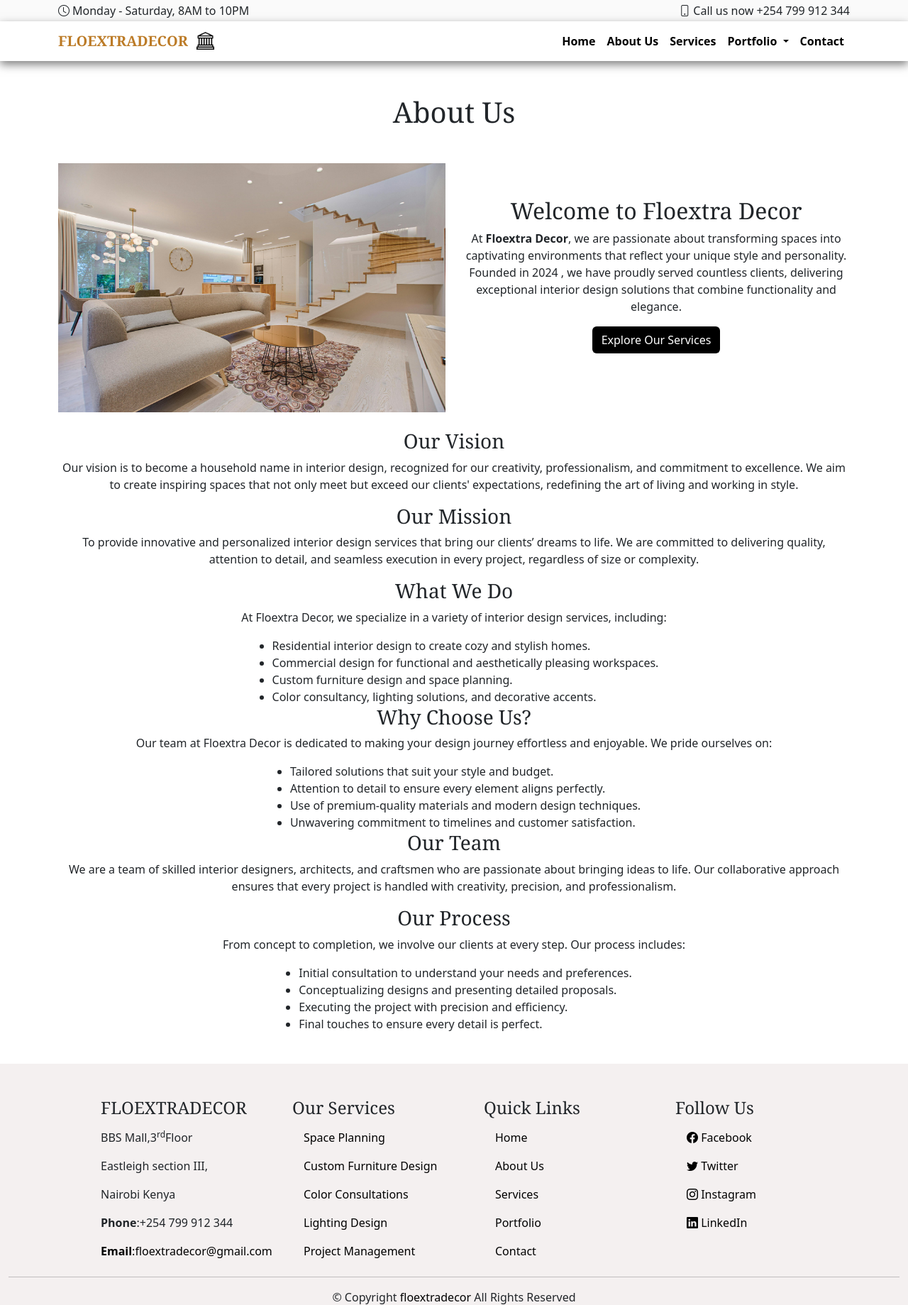
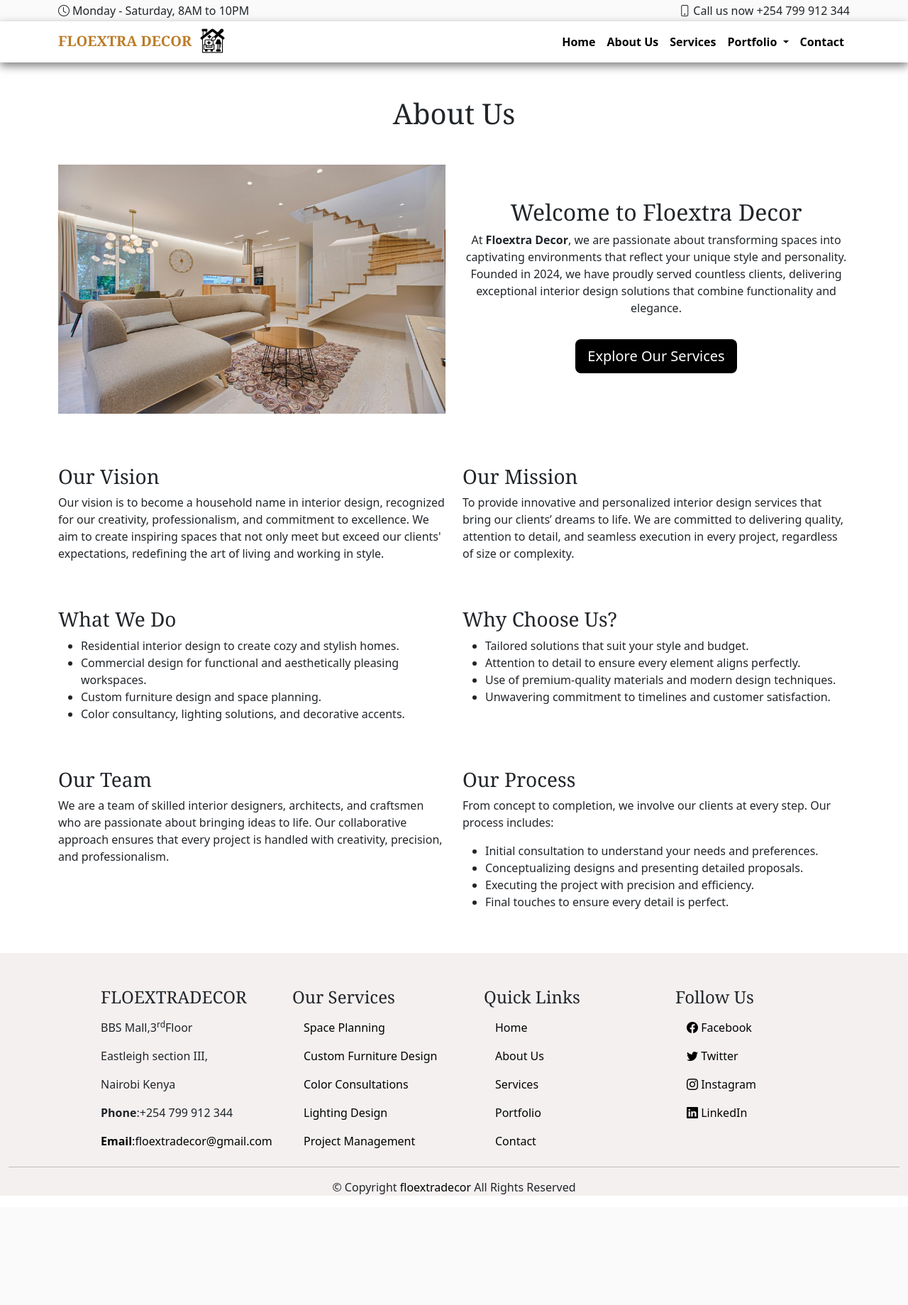
Before and after one commit to BeatriceNzilani/floextra, a Django app: page /about/ in a window 1280 px wide. Shown: the top 1839 px of the page at 71% size. After the commit the page ends 1683 px from the top, so only its background shows below. Run offline with Django 5.2, Linux system fonts and the light colour scheme; parts of the project's set-up code (start-up, migrations or seed data) failed here and were passed over; some libraries are stand-ins or nearby versions.

Commit message:
third commit

```diff
--- a/static/assets/css/style.css
+++ b/static/assets/css/style.css
@@ -7,11 +7,11 @@
     .dropdown:hover .dropdown-menu {
       display: block !important;
     }
-#naa{
-    height:25px;
-    margin-top: -5px;
-    margin-left: 7px
-}
+    #naa{
+      height:35px !important;
+      margin-top: -5px;
+      margin-left: 7px
+  }
     .bar {
       background-color: #fafafa;
       height: 30px;
@@ -581,3 +581,10 @@
     margin-top: 30px;
 
 }
+
+.pay{
+  background-image: url('/static/assets/img/art4.jpg') !important;
+  background-repeat: no-repeat;
+  background-position: center;
+  background-size: cover;
+}
--- a/templates/about.html
+++ b/templates/about.html
@@ -1,77 +1,83 @@
-{% extends 'parent-page.html'%}
+{% extends 'parent-page.html' %}
 
 {% load static %}
 
 {% block body %}
 <br><br>
-  <h1 class="text-center mb-5" data-aos="fade-up" data-aos-delay="100" >About Us</h1>
+<h1 class="text-center mb-5" data-aos="fade-up" data-aos-delay="100">About Us</h1>
 <div class="container">
-<div>
+  <!-- Row 1: Welcome Section -->
   <div class="row gy-4">
-  <img src="{% static 'assets/img/fancy.jpg' %}" alt="Interior Design Showcase" class=" col-md-6 order-1 order-md-1 img-fluid mb-4" data-aos="fade-up" data-aos-delay="200" >
-<div class=" col-md-6 order-2 order-md-2 text-center align-item-center pb-5 pt-md-5" id="abt">
-  <h2 data-aos="fade-up" data-aos-delay="300" >Welcome to Floextra Decor</h2>
-  <p data-aos="fade-up" data-aos-delay="300" >
-    At <strong>Floextra Decor</strong>, we are passionate about transforming spaces into
-      captivating environments that reflect your unique style and personality. Founded in 2024 , we have proudly served countless clients,
-      delivering exceptional interior design solutions that combine functionality and elegance.
+    <div class="col-md-6">
+      <img src="{% static 'assets/img/fancy.jpg' %}" alt="Interior Design Showcase" class="img-fluid mb-4" data-aos="fade-up" data-aos-delay="200">
+    </div>
+    <div class="col-md-6 text-center align-items-center py-5" id="abt">
+      <h2 data-aos="fade-up" data-aos-delay="300">Welcome to Floextra Decor</h2>
+      <p data-aos="fade-up" data-aos-delay="300">
+        At <strong>Floextra Decor</strong>, we are passionate about transforming spaces into captivating environments that reflect your unique style and personality. Founded in 2024, we have proudly served countless clients, delivering exceptional interior design solutions that combine functionality and elegance.
       </p>
-            <a class="btn  text-white  " href="{% url 'services' %}" id="btn1"   >Explore Our Services</a>
-</div>
-        </div>
+      <a class="btn btn-lg text-white mt-3" href="{% url 'services' %}" id="btn1">Explore Our Services</a>
     </div>
   </div>
 
-    <div class="text-center container" data-aos="fade-up" data-aos-delay="400" >
+  <!-- Row 2: Vision and Mission in Two Columns -->
+  <div class="row mt-5" data-aos="fade-up" data-aos-delay="400">
+    <div class="col-md-6">
       <h3>Our Vision</h3>
       <p>
         Our vision is to become a household name in interior design, recognized for our creativity, professionalism, and commitment to excellence. We aim to create inspiring spaces that not only meet but exceed our clients' expectations, redefining the art of living and working in style.
       </p>
-
+    </div>
+    <div class="col-md-6">
       <h3>Our Mission</h3>
       <p>
         To provide innovative and personalized interior design services that bring our clients’ dreams to life. We are committed to delivering quality, attention to detail, and seamless execution in every project, regardless of size or complexity.
       </p>
+    </div>
+  </div>
 
+  <!-- Row 3: What We Do and Why Choose Us in Two Columns -->
+  <div class="row mt-5" data-aos="fade-up" data-aos-delay="400">
+    <div class="col-md-6">
       <h3>What We Do</h3>
-  <p>
-    At Floextra Decor, we specialize in a variety of interior design services, including:
-  </p>
       <ul>
         <li>Residential interior design to create cozy and stylish homes.</li>
         <li>Commercial design for functional and aesthetically pleasing workspaces.</li>
         <li>Custom furniture design and space planning.</li>
         <li>Color consultancy, lighting solutions, and decorative accents.</li>
       </ul>
-
+    </div>
+    <div class="col-md-6">
       <h3>Why Choose Us?</h3>
-  <p>
-    Our team at Floextra Decor is dedicated to making your design journey effortless and enjoyable. We pride ourselves on:
-  </p>
       <ul>
         <li>Tailored solutions that suit your style and budget.</li>
         <li>Attention to detail to ensure every element aligns perfectly.</li>
         <li>Use of premium-quality materials and modern design techniques.</li>
         <li>Unwavering commitment to timelines and customer satisfaction.</li>
       </ul>
+    </div>
+  </div>
 
+  <!-- Row 4: Our Team and Our Process in Two Columns -->
+  <div class="row mt-5" data-aos="fade-up" data-aos-delay="400">
+    <div class="col-md-6">
       <h3>Our Team</h3>
       <p>
         We are a team of skilled interior designers, architects, and craftsmen who are passionate about bringing ideas to life. Our collaborative approach ensures that every project is handled with creativity, precision, and professionalism.
       </p>
-
-  <h3 >Our Process</h3>
+    </div>
+    <div class="col-md-6">
+      <h3>Our Process</h3>
       <p>
         From concept to completion, we involve our clients at every step. Our process includes:
       </p>
-  <ul >
-    <li >Initial consultation to understand your needs and preferences.</li>
+      <ul>
+        <li>Initial consultation to understand your needs and preferences.</li>
         <li>Conceptualizing designs and presenting detailed proposals.</li>
         <li>Executing the project with precision and efficiency.</li>
         <li>Final touches to ensure every detail is perfect.</li>
       </ul>
-
-
+    </div>
   </div>
 </div>
 <br><br>
--- a/templates/backup.html
+++ b/templates/backup.html
@@ -50,7 +50,7 @@
 
     <nav class="navbar navbar-expand-sm d-flex justify-content-between align-items-center">
       <div class="container justify-content-between">
-        <a href="#" class="navbar-brand">FLOEXTRADECOR <img src="{% static 'assets/img/1664928.png' %}" alt="" id="naa" class="align-items-center"></a>
+        <a href="#" class="navbar-brand">FLOEXTRADECOR <img src="{% static 'assets/img/icon1.png' %}" alt="" id="naa" class="align-items-center"></a>
         <button class="navbar-toggler" data-bs-target="#links" data-bs-toggle="collapse" aria-label="navigations" aria-expanded="false" type="button" aria-controls="links">
           <span class="navbar-toggler-icon"></span>
         </button>
--- a/templates/display.html
+++ b/templates/display.html
@@ -3,7 +3,7 @@
 {% load static %}
 
 {% block body %}
-	<table class="table table-bordered border-black border-5 table-info mt-5 mb-5 me-0 text-center" style="margin-top: 30px">
+	<table class="table table-bordered border-black border-5 mt-5 mb-5 me-0 text-center" style="margin-top: 30px;background-color: #bc7b27 !important;">
     <tr>
         <th>Name</th>
         <th>Phone </th>
--- a/templates/index.html
+++ b/templates/index.html
@@ -18,7 +18,6 @@
   <link href="https://fonts.gstatic.com" rel="preconnect" crossorigin>
   <link href="https://fonts.googleapis.com/css2?family=Roboto:ital,wght@0,100;0,300;0,400;0,500;0,700;0,900;1,100;1,300;1,400;1,500;1,700;1,900&family=Poppins:ital,wght@0,100;0,200;0,300;0,400;0,500;0,600;0,700;0,800;0,900;1,100;1,200;1,300;1,400;1,500;1,600;1,700;1,800;1,900&family=Raleway:ital,wght@0,100;0,200;0,300;0,400;0,500;0,600;0,700;0,800;0,900;1,100;1,200;1,300;1,400;1,500;1,600;1,700;1,800;1,900&display=swap" rel="stylesheet">
 
-  <!-- Vendor CSS Files -->
   <link href="{% static 'assets/vendor/bootstrap/css/bootstrap.min.css' %}" rel="stylesheet">
   <link href="{% static 'assets/vendor/bootstrap-icons/bootstrap-icons.css' %}" rel="stylesheet">
   <link href="{% static 'assets/vendor/aos/aos.css' %}" rel="stylesheet">
@@ -26,7 +25,6 @@
   <link href="{% static 'assets/vendor/glightbox/css/glightbox.min.css' %}" rel="stylesheet">
   <link href="{% static 'assets/vendor/swiper/swiper-bundle.min.css' %}" rel="stylesheet">
 
-  <!-- Main CSS File -->
   <link href="{% static 'assets/css/style.css' %}" rel="stylesheet">
 
 </head>
@@ -47,7 +45,7 @@
 
     <nav class="navbar navbar-expand-sm d-flex justify-content-between align-items-center">
       <div class="container justify-content-between">
-        <a href="#" class="navbar-brand">FLOEXTRADECOR <img src="{% static 'assets/img/1664928.png' %}" alt="" id="naa" class="align-items-center"></a>
+        <a href="#" class="navbar-brand">FLOEXTRA DECOR <img src="{% static 'assets/img/icon2.png' %}" alt="" id="naa" class="align-items-center"></a>
         <button class="navbar-toggler" data-bs-target="#links" data-bs-toggle="collapse" aria-label="navigations" aria-expanded="false" type="button" aria-controls="links">
           <span class="navbar-toggler-icon"></span>
         </button>
@@ -81,6 +79,7 @@
           </ul>
         </div>
       </div>
+
     </nav>
 
   </header>
--- a/templates/parent-page.html
+++ b/templates/parent-page.html
@@ -69,7 +69,7 @@
 
     <nav class="navbar navbar-expand-sm d-flex justify-content-between align-items-center">
       <div class="container justify-content-between">
-        <a href="#" class="navbar-brand">FLOEXTRADECOR <img src="{% static 'assets/img/1664928.png' %}" alt="" id="naa" class="align-items-center"></a>
+        <a href="#" class="navbar-brand">FLOEXTRA DECOR <img src="{% static 'assets/img/icon2.png' %}" alt="" id="naa" class="align-items-center"></a>
         <button class="navbar-toggler" data-bs-target="#links" data-bs-toggle="collapse" aria-label="navigations" aria-expanded="false" type="button" aria-controls="links">
           <span class="navbar-toggler-icon"></span>
         </button>
```
Also changed, not shown: FloexrtaDecorapp/admin.py (+4 -3 lines), templates/bookings.html (+11 -0 lines), templates/pay.html (+53 -12 lines), media/images/hii.webp (added), static/assets/img/icon1.png (added), static/assets/img/icon2.png (added). Lines whose indentation alone changed are shown as unchanged.
